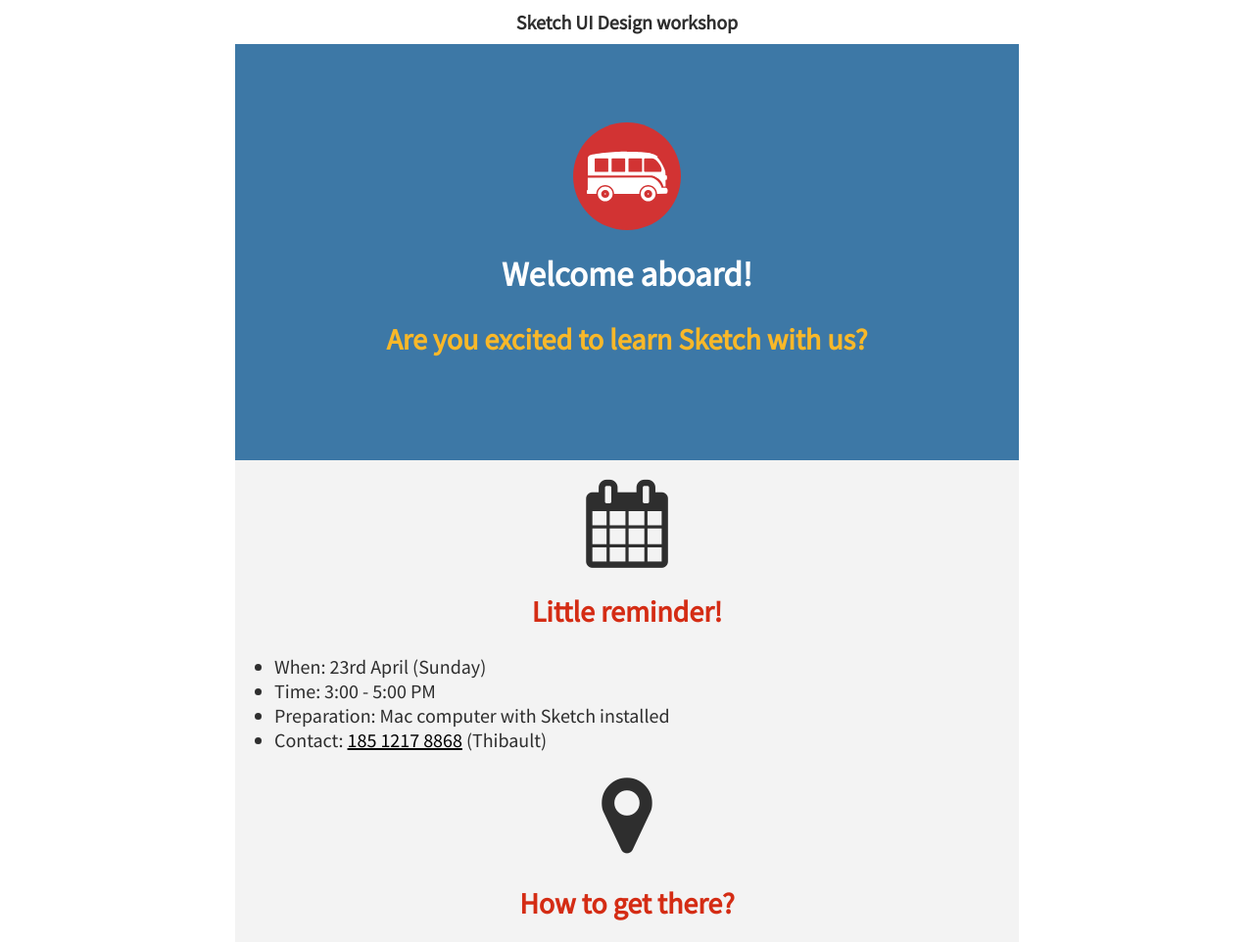
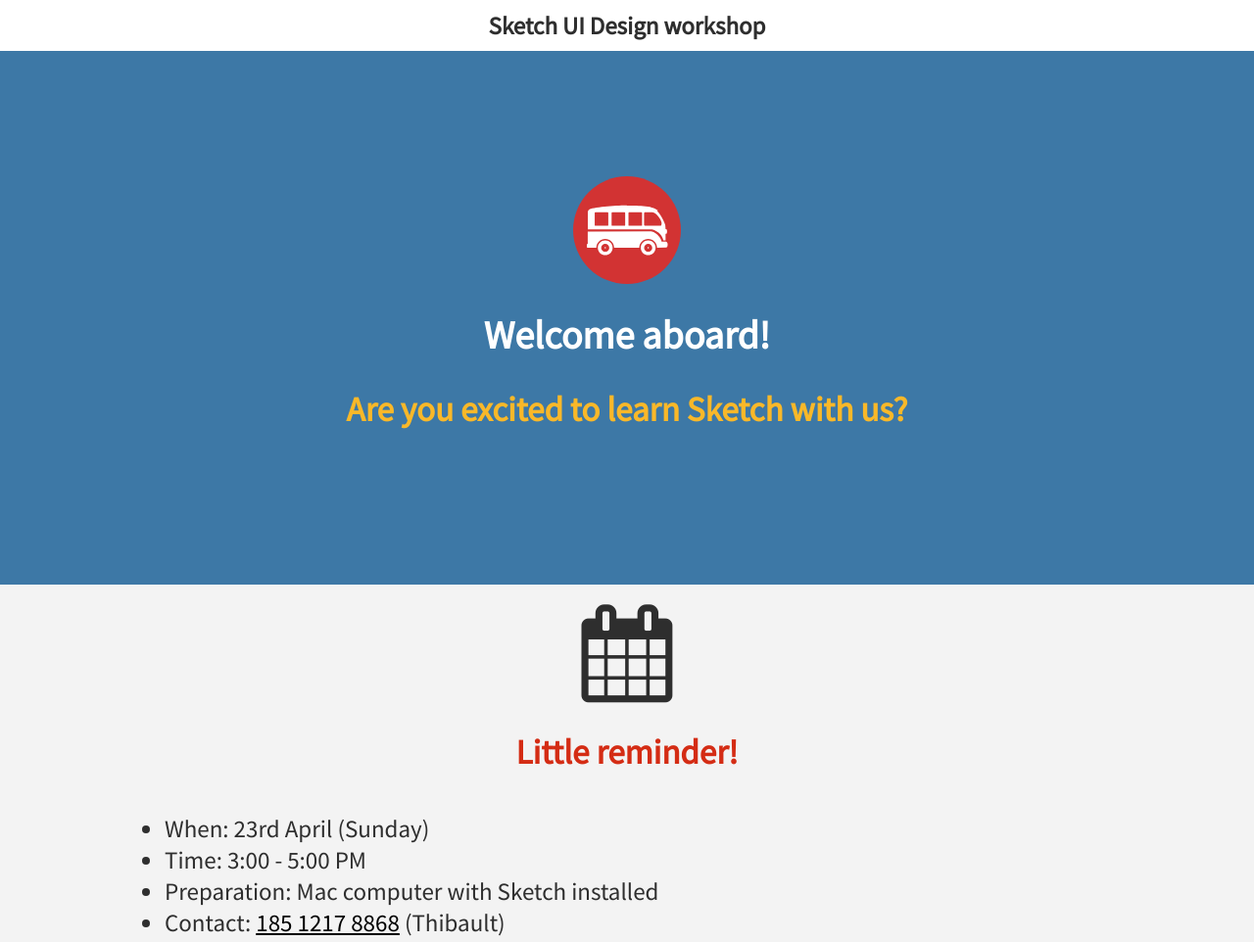
Before and after one commit to tgenaitay/unitedvalley, a plain HTML site: page index.html in a window 1280 px wide. Shown: the top 962 px of the page at 98% size. Drawn offline with Linux system fonts and the light colour scheme.

Commit message:
bigger fonts2

```diff
--- a/index.html
+++ b/index.html
@@ -45,12 +45,14 @@
     <div class="container">
     <i class="fa fa-calendar" aria-hidden="true"></i>
     <h2>Little reminder!</h2>
+    <div class="card">
       <ul>
       <li>When: 23rd April (Sunday)</li>
       <li>Time: 3:00 - 5:00 PM</li>
       <li>Preparation: Mac computer with Sketch installed</li>
       <li>Contact: <a href="tel:18512178868">185 1217 8868</a> (Thibault)</li>
       </ul>
+    </div>
 
     <i class="fa fa-map-marker" aria-hidden="true"></i>
     <h2>How to get there?</h2>
--- a/style.css
+++ b/style.css
@@ -6,25 +6,24 @@
 body{
   background: #FFFFFF;
   color: #2E2E2E;
-  font-size: 20px;
+  font-size: 25px;
   font-family: 'Source Sans Pro', sans-serif;
   margin: 0 auto;
-  width:800px;
 }
 h1{
   color: #FFFFFF;
   font-weight: bolder;
-  font-size: 35px;
+  font-size: 40px;
 }
 h2 {
   color: #D42C14;
   font-weight: bolder;
-  font-size: 30px;
+  font-size: 35px;
 }
 h3 {
   color: #545155;
   font-weight: bolder;
-  font-size: 25px;
+  font-size: 30px;
 }
 a {
   color: black;
@@ -57,7 +56,7 @@ a:hover {
 }
 
 #header p {
-  font-size: 35px;
+  font-size: 40px;
   font-weight: bolder;
 }
 
@@ -96,7 +95,7 @@ a:hover {
 }
 
 .container i {
-  font-size:90px;
+  font-size:100px;
 }
 
 .card{
@@ -123,7 +122,7 @@ a:hover {
 }
 #footer a {
   color: lightgrey;
-  font-size: 20px;
+  font-size: 40px;
 }
 #footer a:hover {
   color: white;
```
Lines whose indentation alone changed are shown as unchanged.
